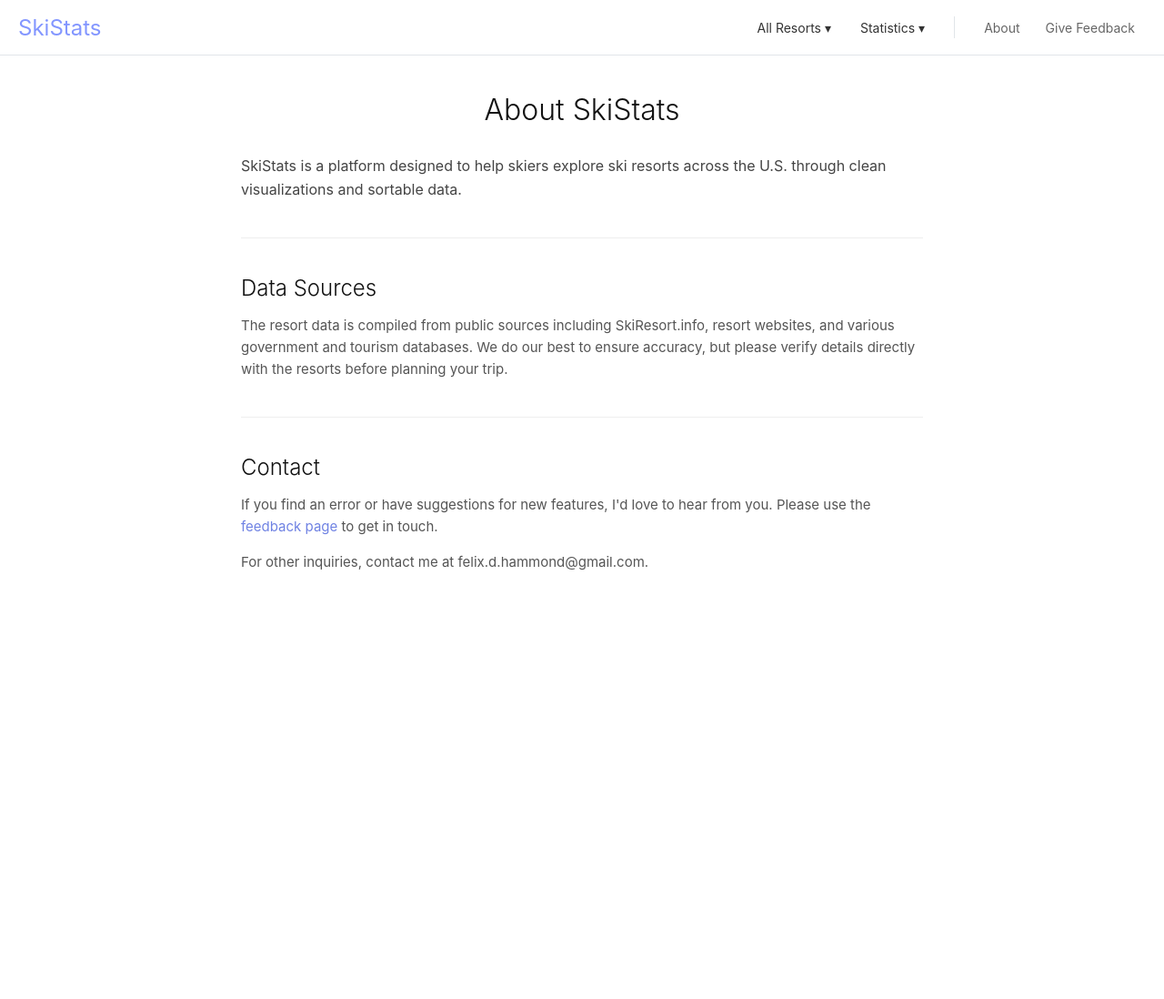
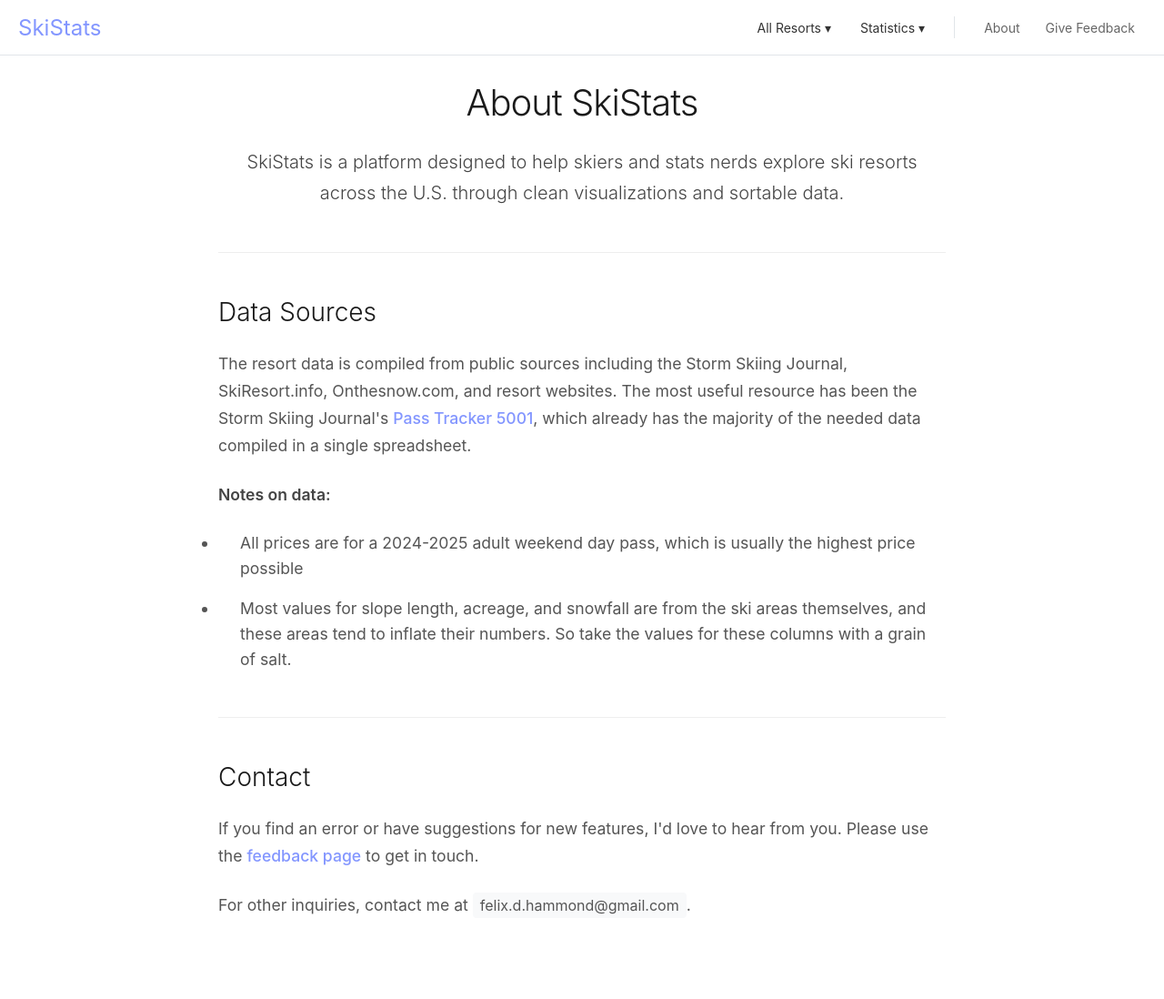
Before and after one commit to flexhmnd/skistats, a Flask app: page /about in a window 1280 px wide. Shown: the whole page at 91% size. Before the commit the page ends 627 px from the top, so only its background shows below. Run offline with Flask 3, Linux system fonts and the light colour scheme; parts of the project's set-up code (start-up, migrations or seed data) failed here and were passed over.

Commit message:
Add files via upload

```diff
--- a/templates/about.html
+++ b/templates/about.html
@@ -3,32 +3,119 @@
 {% block title %}About - SkiStats{% endblock %}
 
 {% block content %}
-  <div style="max-width: 750px; margin: 40px auto; font-family: 'Inter', sans-serif;">
-    <h2 style="text-align: center; font-weight: 300; font-size: 2em; margin-bottom: 30px;">
-      About SkiStats
-    </h2>
+    <style>
 
-    <p style="font-size: 16px; line-height: 1.6; color: #444;">
-      SkiStats is a platform designed to help skiers explore ski resorts across the U.S. through clean visualizations and sortable data.
-    </p>
+        h1 {
+            font-size: 2.5rem;
+            font-family: 'Inter', sans-serif;
+            font-weight: 300;
+            color: #1a1a1a;
+            margin-bottom: 1.5rem;
+            text-align: center;
+            letter-spacing: -0.025em;
+        }
 
-    <hr style="margin: 40px 0; border: none; border-top: 1px solid #eee;">
+        h2 {
+            font-size: 1.75rem;
+            font-weight: 300;
+            color: #1a1a1a;
+            margin-top: 3rem;
+            margin-bottom: 1rem;
 
-    <h3 style="font-size: 1.5em; font-weight: 300; margin-bottom: 10px;">Data Sources</h3>
-    <p style="font-size: 15px; line-height: 1.6; color: #555;">
-      The resort data is compiled from public sources including SkiResort.info, resort websites, and various government and tourism databases. We do our best to ensure accuracy, but please verify details directly with the resorts before planning your trip.
-    </p>
+            padding-bottom: 0.5rem;
+        }
 
-    <hr style="margin: 40px 0; border: none; border-top: 1px solid #eee;">
+        p {
+            font-size: 1.1rem;
+            line-height: 1.7;
+            color: #555;
+            margin-bottom: 1.5rem;
+        }
 
-    <h3 style="font-size: 1.5em; font-weight: 300; margin-bottom: 10px;">Contact</h3>
-    <p style="font-size: 15px; line-height: 1.6; color: #555;">
-      If you find an error or have suggestions for new features, I'd love to hear from you. Please use the
-      <a href="{{ url_for('feedback') }}" style="color: #6f82e3; text-decoration: none;">feedback page</a>
-      to get in touch.
-    </p>
-    <p style="font-size: 15px; line-height: 1.6; color: #555;">
-        For other inquiries, contact me at felix.d.hammond@gmail.com.
-    </p>
-  </div>
+        .intro {
+            font-size: 1.25rem;
+            color: #444;
+            text-align: center;
+            margin-bottom: 2.5rem;
+            font-weight: 300;
+        }
+
+        ul {
+            margin: 1.5rem 0;
+            padding-left: 0;
+        }
+
+        li {
+            font-size: 1.1rem;
+            line-height: 1.6;
+            color: #555;
+            margin-bottom: 1rem;
+            padding-left: 1.5rem;
+            position: relative;
+        }
+
+        .notes-header {
+            font-weight: 600;
+            color: #444;
+            margin-bottom: 1rem;
+        }
+
+        .contact-link {
+            color: #8396ff;
+            text-decoration: none;
+            font-weight: 500;
+            border-bottom: 1px solid transparent;
+            transition: border-color 0.2s ease;
+        }
+
+        .contact-link:hover {
+            border-bottom-color: #8396ff;
+        }
+
+        .email {
+            background: #f8f9fa;
+            padding: 0.25rem 0.5rem;
+            border-radius: 4px;
+            font-size: 1rem;
+        }
+
+        .section {
+            margin-bottom: 3rem;
+        }
+    </style>
+<div style="max-width: 800px; margin: 0 auto;">
+    <h1>About SkiStats</h1>
+
+    <div class="section">
+        <p class="intro">
+            SkiStats is a platform designed to help skiers and stats nerds explore ski resorts across the U.S. through clean visualizations and sortable data.
+        </p>
+    </div>
+
+    <div class="section">
+        <hr style="margin: 40px 0; border: none; border-top: 1px solid #eee;">
+        <h2>Data Sources</h2>
+        <p>
+            The resort data is compiled from public sources including the Storm Skiing Journal, SkiResort.info, Onthesnow.com, and resort websites. The most useful resource has been the Storm Skiing Journal's <a class= "contact-link" href="https://docs.google.com/spreadsheets/d/1G2-l2DVg7-QwroOi7EqRDrJYJ4ICYLcJbLx-nARJdrA/edit?gid=243474419#gid=243474419">Pass Tracker 5001</a>,
+            which already has the majority of the needed data compiled in a single spreadsheet.
+        </p>
+
+        <p class="notes-header">Notes on data:</p>
+        <ul>
+            <li>All prices are for a 2024-2025 adult weekend day pass, which is usually the highest price possible</li>
+            <li>Most values for slope length, acreage, and snowfall are from the ski areas themselves, and these areas tend to inflate their numbers. So take the values for these columns with a grain of salt.</li>
+        </ul>
+    </div>
+
+    <div class="section">
+        <hr style="margin: 40px 0; border: none; border-top: 1px solid #eee;">
+        <h2>Contact</h2>
+        <p>
+            If you find an error or have suggestions for new features, I'd love to hear from you. Please use the <a href="{{ url_for('feedback') }}" class="contact-link">feedback page</a> to get in touch.
+        </p>
+        <p>
+            For other inquiries, contact me at <span class="email">felix.d.hammond@gmail.com</span>.
+        </p>
+    </div>
+</div>
 {% endblock %}
--- a/templates/base.html
+++ b/templates/base.html
@@ -177,7 +177,7 @@
       border-radius: 4px;
       cursor: pointer;
       font-size: 16px;
-      font-weight: 500;
+      font-weight: 300;
       transition: background-color 0.2s ease;
     }
 
@@ -186,6 +186,25 @@
     }
 
     .apply-button:active {
+      background: #5a6bff;
+    }
+
+    .feedback-button {
+      font-weight: 300;
+      padding: 12px 20px;
+      background-color: #8396ff;
+      color: white;
+      border: none;
+      border-radius: 6px;
+      font-size: 1rem;
+      cursor: pointer;
+    }
+
+    .feedback-button:hover {
+      background: #6b7dff;
+    }
+
+    .feedback-button:active {
       background: #5a6bff;
     }
 
```
Also changed, not shown: templates/feedback.html (+41 -12 lines).
